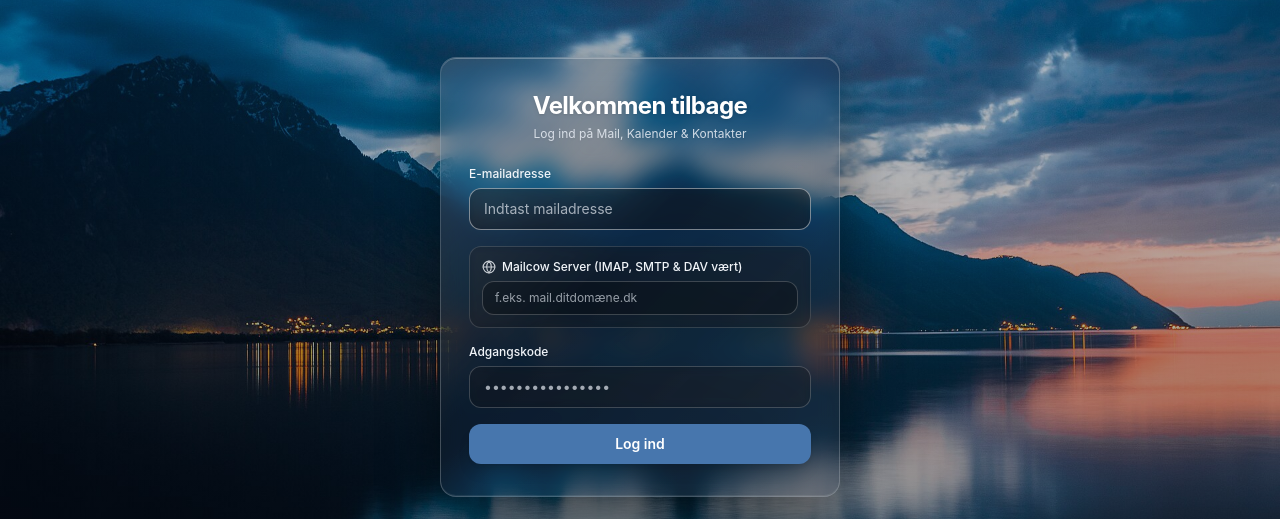
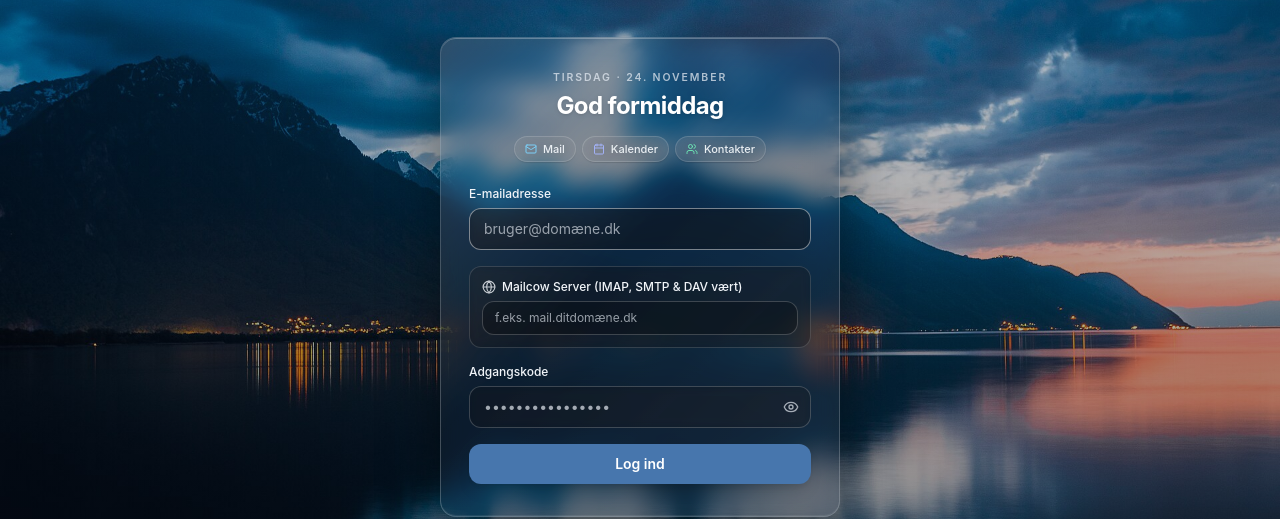
Before and after one commit to mrbridgefarm/Brogaard-Suite, a Vue app in the folder frontend/: page / in a window 1280 px wide. Shown: the part 138-657 px from the top of the page. Built offline with nearby package versions, Linux system fonts and the light colour scheme; no server answers.

Commit message:
feat(login): add Nordic time-based greeting, frosted module pills, and password visibility toggle

```diff
--- a/frontend/src/components/shared/LoginModal.vue
+++ b/frontend/src/components/shared/LoginModal.vue
@@ -1,6 +1,16 @@
 <script setup lang="ts">
 import { ref, watch, computed, onMounted, onUnmounted } from 'vue';
-import { Globe, X, AlertCircle, ExternalLink } from 'lucide-vue-next';
+import {
+  Globe,
+  X,
+  AlertCircle,
+  ExternalLink,
+  Mail,
+  Calendar,
+  Users,
+  Eye,
+  EyeOff
+} from 'lucide-vue-next';
 import { useSuiteStore } from '../../stores/suiteStore';
 import { useTheme } from '../../composables/useTheme';
 import ThemePicker from './ThemePicker.vue';
@@ -10,6 +20,7 @@ const { currentTheme } = useTheme();
 
 const username = ref('');
 const password = ref('');
+const showPassword = ref(false);
 const customServerHost = ref('');
 const showCustomServerField = ref(false);
 const errorMsg = ref('');
@@ -31,6 +42,21 @@ const clockLabel = computed(() => {
   const mm = String(dt.getMinutes()).padStart(2, '0');
   const week = getIsoWeekNumber(dt);
   return `${hh}:${mm} · Uge ${week}`;
+});
+
+const greetingTitle = computed(() => {
+  const hour = now.value.getHours();
+  if (hour >= 5 && hour < 10) return 'Godmorgen';
+  if (hour >= 10 && hour < 12) return 'God formiddag';
+  if (hour >= 12 && hour < 18) return 'God eftermiddag';
+  return 'Godaften';
+});
+
+const dateEyebrow = computed(() => {
+  const dt = now.value;
+  const weekday = dt.toLocaleDateString('da-DK', { weekday: 'long' }).replace(/\.$/, '');
+  const dayMonth = dt.toLocaleDateString('da-DK', { day: 'numeric', month: 'long' });
+  return `${weekday} · ${dayMonth}`;
 });
 
 onMounted(() => {
@@ -76,6 +102,7 @@ async function handleLogin() {
       serverHost: effectiveCustomHost || undefined
     });
     password.value = '';
+    showPassword.value = false;
   } catch (err: any) {
     errorMsg.value = err?.message || 'Kunne ikke logge ind. Kontrollér e-mail og adgangskode.';
   }
@@ -83,6 +110,7 @@ async function handleLogin() {
 
 function tryClose() {
   if (canCloseModal.value) {
+    showPassword.value = false;
     suiteStore.isLoginModalOpen = false;
   }
 }
@@ -154,12 +182,37 @@ function tryClose() {
 
           <div class="relative z-10">
             <div class="text-center">
-              <h1 class="text-2xl font-bold text-white tracking-tight drop-shadow">
-                Velkommen tilbage
+              <p class="text-[10.5px] font-semibold uppercase tracking-[0.18em] text-slate-200/75 drop-shadow-sm">
+                {{ dateEyebrow }}
+              </p>
+              <h1 class="text-2xl font-bold text-white tracking-tight drop-shadow mt-1">
+                {{ greetingTitle }}
               </h1>
-              <p class="text-xs text-slate-200/90 mt-1 drop-shadow-sm">
-                Log ind på Mail, Kalender &amp; Kontakter
-              </p>
+
+              <!-- Nordiske glas-badges for aktive moduler -->
+              <div class="mt-3.5 flex flex-wrap items-center justify-center gap-1.5">
+                <span
+                  v-if="suiteStore.isAnyModuleEnabled('mail')"
+                  class="inline-flex items-center gap-1.5 px-2.5 py-1 rounded-full bg-white/10 border border-white/15 backdrop-blur-md text-[11px] font-medium text-slate-100/95 shadow-sm"
+                >
+                  <Mail class="w-3 h-3 text-sky-300/95 shrink-0" />
+                  <span>Mail</span>
+                </span>
+                <span
+                  v-if="suiteStore.isAnyModuleEnabled('calendar')"
+                  class="inline-flex items-center gap-1.5 px-2.5 py-1 rounded-full bg-white/10 border border-white/15 backdrop-blur-md text-[11px] font-medium text-slate-100/95 shadow-sm"
+                >
+                  <Calendar class="w-3 h-3 text-indigo-300/95 shrink-0" />
+                  <span>Kalender</span>
+                </span>
+                <span
+                  v-if="suiteStore.isAnyModuleEnabled('contacts')"
+                  class="inline-flex items-center gap-1.5 px-2.5 py-1 rounded-full bg-white/10 border border-white/15 backdrop-blur-md text-[11px] font-medium text-slate-100/95 shadow-sm"
+                >
+                  <Users class="w-3 h-3 text-emerald-300/95 shrink-0" />
+                  <span>Kontakter</span>
+                </span>
+              </div>
             </div>
 
             <form class="mt-6 space-y-4 text-xs" @submit.prevent="handleLogin">
@@ -172,25 +225,35 @@ function tryClose() {
               </div>
 
               <div>
-                <label class="block text-slate-100 font-medium text-[12px] mb-1.5 drop-shadow-sm">
+                <label
+                  for="suite-login-email"
+                  class="block text-slate-100 font-medium text-[12px] mb-1.5 drop-shadow-sm"
+                >
                   E-mailadresse
                 </label>
                 <input
+                  id="suite-login-email"
                   v-model="username"
                   type="email"
+                  name="username"
+                  autocomplete="username"
                   required
                   autofocus
-                  placeholder="Indtast mailadresse"
-                  class="w-full px-3.5 py-2.5 bg-black/20 backdrop-blur-sm border border-white/20 rounded-xl text-sm text-white placeholder-slate-200/70 focus:outline-none focus:bg-black/30 focus:border-white/45 transition"
+                  placeholder="bruger@domæne.dk"
+                  class="w-full px-3.5 py-2.5 bg-black/20 backdrop-blur-sm border border-white/20 rounded-xl text-sm text-white placeholder-slate-200/65 focus:outline-none focus:bg-black/30 focus:border-white/45 transition"
                 />
               </div>
 
               <!-- Vises kun hvis DEFAULT_MAIL_HOST ikke er konfigureret i .env -->
               <div v-if="showCustomServerField" class="p-3 rounded-xl bg-black/20 backdrop-blur-sm border border-white/15 space-y-1.5">
-                <label class="flex items-center gap-1.5 text-slate-100 font-medium">
+                <label
+                  for="suite-login-server"
+                  class="flex items-center gap-1.5 text-slate-100 font-medium"
+                >
                   <Globe class="w-3.5 h-3.5 opacity-80" /> Mailcow Server (IMAP, SMTP &amp; DAV vært)
                 </label>
                 <input
+                  id="suite-login-server"
                   v-model="customServerHost"
                   type="text"
                   required
@@ -200,16 +263,35 @@ function tryClose() {
               </div>
 
               <div>
-                <label class="block text-slate-100 font-medium text-[12px] mb-1.5 drop-shadow-sm">
+                <label
+                  for="suite-login-password"
+                  class="block text-slate-100 font-medium text-[12px] mb-1.5 drop-shadow-sm"
+                >
                   Adgangskode
                 </label>
-                <input
-                  v-model="password"
-                  type="password"
-                  required
-                  placeholder="••••••••••••••••"
-                  class="w-full px-3.5 py-2.5 bg-black/20 backdrop-blur-sm border border-white/20 rounded-xl text-sm text-white placeholder-slate-200/70 focus:outline-none focus:bg-black/30 focus:border-white/45 transition"
-                />
+                <div class="relative">
+                  <input
+                    id="suite-login-password"
+                    v-model="password"
+                    :type="showPassword ? 'text' : 'password'"
+                    name="password"
+                    autocomplete="current-password"
+                    required
+                    placeholder="••••••••••••••••"
+                    class="suite-pwd-input w-full pl-3.5 pr-10 py-2.5 bg-black/20 backdrop-blur-sm border border-white/20 rounded-xl text-sm text-white placeholder-slate-200/70 focus:outline-none focus:bg-black/30 focus:border-white/45 transition"
+                  />
+                  <button
+                    type="button"
+                    :aria-label="showPassword ? 'Skjul adgangskode' : 'Vis adgangskode'"
+                    :aria-pressed="showPassword"
+                    :title="showPassword ? 'Skjul adgangskode' : 'Vis adgangskode'"
+                    class="absolute inset-y-0 right-0 px-3 flex items-center text-slate-200/70 hover:text-white focus:outline-none transition"
+                    @click="showPassword = !showPassword"
+                  >
+                    <EyeOff v-if="showPassword" class="w-4 h-4" />
+                    <Eye v-else class="w-4 h-4" />
+                  </button>
+                </div>
               </div>
 
               <button
@@ -244,3 +326,11 @@ function tryClose() {
     </div>
   </Teleport>
 </template>
+
+<style scoped>
+/* Skjul Edge/Windows indbyggede password-øje så der ikke vises to ikoner samtidig */
+.suite-pwd-input::-ms-reveal,
+.suite-pwd-input::-ms-clear {
+  display: none;
+}
+</style>
```
